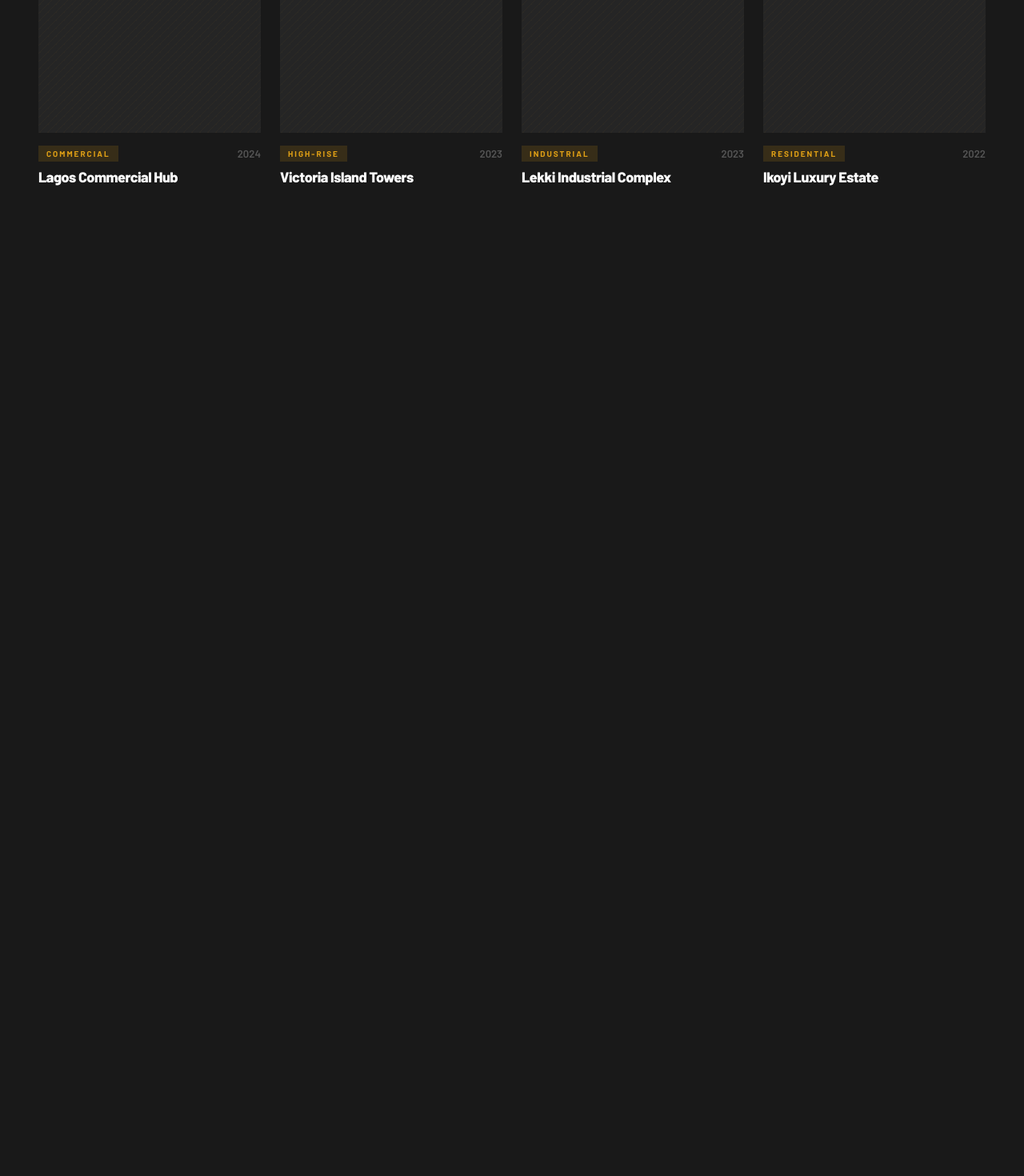
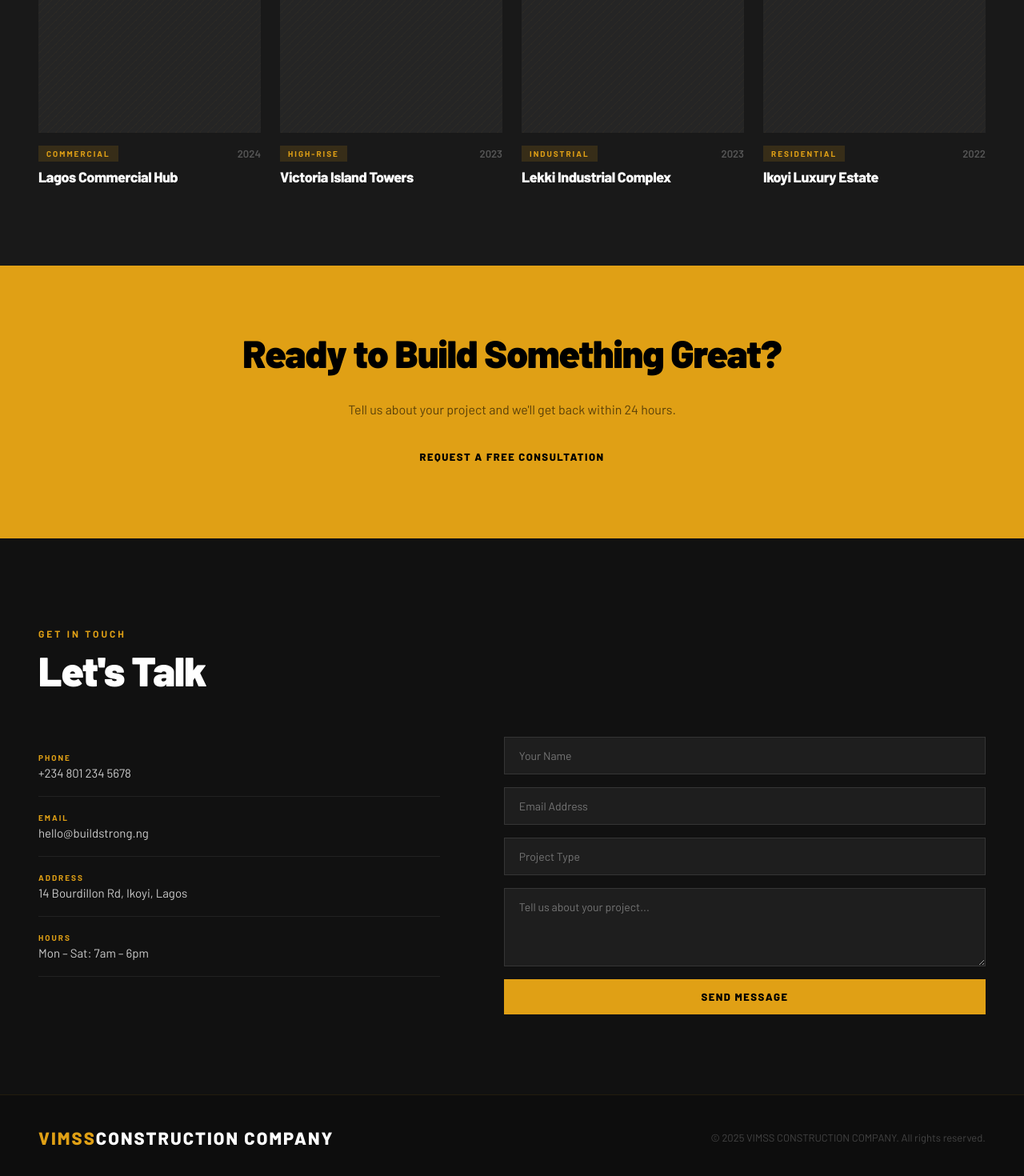
Before and after one commit to CyberFemi-x/VIMMS-Construction-Company, a React (Vite) app: page / in a window 1280 px wide. Shown: the part 2765-4235 px from the top of the page at 80% size. Before the commit the page ends 3097 px from the top, so only its background shows below. Built offline with nearby package versions, Linux system fonts and the light colour scheme.

Commit message:
Adding of footer

```diff
--- /dev/null
+++ b/src/Contact/Contact.jsx
@@ -0,0 +1,54 @@
+import "./contact.css"
+function Contact (){
+    return(
+
+        <>
+                        {/* ── CTA BAND ── */}
+            <section className="cta-band">
+                <h2 className="cta-title">Ready to Build Something Great?</h2>
+                <p className="cta-sub">
+                Tell us about your project and we'll get back within 24 hours.
+                </p>
+                <a href="#contact" className="btn-primary">
+                Request a Free Consultation
+                </a>
+            </section>
+
+            {/* ── CONTACT ── */}
+            <section id="contact" className="section" style={{ background: "#111" }}>
+                <div className="section-header">
+                <p className="section-eyebrow">Get In Touch</p>
+                <h2 className="section-title">Let's Talk</h2>
+                </div>
+                <div className="contact-grid">
+                <div>
+                    {[
+                    { label: "Phone", val: "+234 801 234 5678" },
+                    { label: "Email", val: "hello@buildstrong.ng" },
+                    { label: "Address", val: "14 Bourdillon Rd, Ikoyi, Lagos" },
+                    { label: "Hours", val: "Mon – Sat: 7am – 6pm" },
+                    ].map((c) => (
+                    <div key={c.label} className="contact-row">
+                        <span className="contact-label">{c.label}</span>
+                        <span className="contact-val">{c.val}</span>
+                    </div>
+                    ))}
+                </div>
+                <form className="form" onSubmit={(e) => e.preventDefault()}>
+                    <input className="input" placeholder="Your Name" />
+                    <input className="input" placeholder="Email Address" />
+                    <input className="input" placeholder="Project Type" />
+                    <textarea className="textarea" placeholder="Tell us about your project..." rows={4} />
+                    <button type="submit" className="btn-primary">
+                    Send Message
+                    </button>
+                </form>
+                </div>
+            </section>
+
+
+        </>
+    )
+
+}
+export default Contact
--- /dev/null
+++ b/src/Contact/contact.css
@@ -0,0 +1,75 @@
+/* ── CTA BAND ── */
+.cta-band {
+  background: var(--primary);
+  padding: 80px 48px;
+  text-align: center;
+  display: flex;
+  flex-direction: column;
+  align-items: center;
+  gap: 16px;
+}
+
+.cta-title {
+  font-size: clamp(28px, 4vw, 48px);
+  font-weight: 900;
+  color: #000;
+  margin: 0;
+  letter-spacing: -1px;
+}
+
+.cta-sub {
+  font-size: 16px;
+  color: rgba(0, 0, 0, 0.6);
+  margin-bottom: 12px;
+}
+
+/* ── CONTACT ── */
+.contact-grid {
+  display: grid;
+  grid-template-columns: 1fr 1.2fr;
+  gap: 80px;
+  align-items: start;
+}
+
+.contact-row {
+  display: flex;
+  flex-direction: column;
+  gap: 4px;
+  padding: 20px 0;
+  border-bottom: 1px solid rgba(255, 255, 255, 0.07);
+}
+
+.contact-label {
+  font-size: 10px;
+  font-weight: 700;
+  letter-spacing: 2px;
+  text-transform: uppercase;
+  color: var(--primary);
+}
+
+.contact-val {
+  font-size: 15px;
+  color: #ccc;
+}
+
+.form {
+  display: flex;
+  flex-direction: column;
+  gap: 16px;
+}
+
+.input, .textarea {
+  background: #1e1e1e;
+  border: 1px solid rgba(255, 255, 255, 0.1);
+  color: #fff;
+  padding: 14px 18px;
+  font-size: 14px;
+  font-family: inherit;
+  outline: none;
+  width: 100%;
+  box-sizing: border-box;
+}
+
+.textarea {
+  resize: vertical;
+}
--- /dev/null
+++ b/src/Footer/Footer.jsx
@@ -0,0 +1,20 @@
+import "./footer.css"
+function Footer (){
+
+    return(
+        <>
+        {/* ── FOOTER ── */}
+                <footer className="footer">
+                    <span className="logo">
+                    <span className="logo-accent">VIMSS</span>CONSTRUCTION COMPANY
+                </span>
+               <p className="footer-text">
+                © 2025 VIMSS CONSTRUCTION COMPANY. All rights reserved.
+                </p>
+            </footer>
+
+
+        </>
+    )
+}
+export default Footer
--- /dev/null
+++ b/src/Footer/footer.css
@@ -0,0 +1,16 @@
+           /* ── FOOTER ── */
+.footer {
+  background: #0d0d0d;
+  padding: 32px 48px;
+  display: flex;
+  align-items: center;
+  justify-content: space-between;
+  flex-wrap: wrap;
+  gap: 12px;
+  border-top: 1px solid rgba(224, 160, 21, 0.1);
+}
+
+.footer-text {
+  color: #444;
+  font-size: 13px;
+}
--- a/src/main.jsx
+++ b/src/main.jsx
@@ -5,6 +5,8 @@ import Hero from './Hero/Hero.jsx'
 import Stats from './Stats/Stats.jsx';
 import Services from './Services/Services.jsx';
 import Projects from './Projects/Projects.jsx';
+import Contact from './Contact/Contact.jsx';
+import Footer from './Footer/Footer.jsx';
 
 createRoot(document.getElementById('root')).render(
   <StrictMode>
@@ -12,5 +14,7 @@ createRoot(document.getElementById('root')).render(
     <Stats />
     <Services />
     <Projects/>
+    <Contact/>
+    <Footer />
   </StrictMode>,
 )
```
